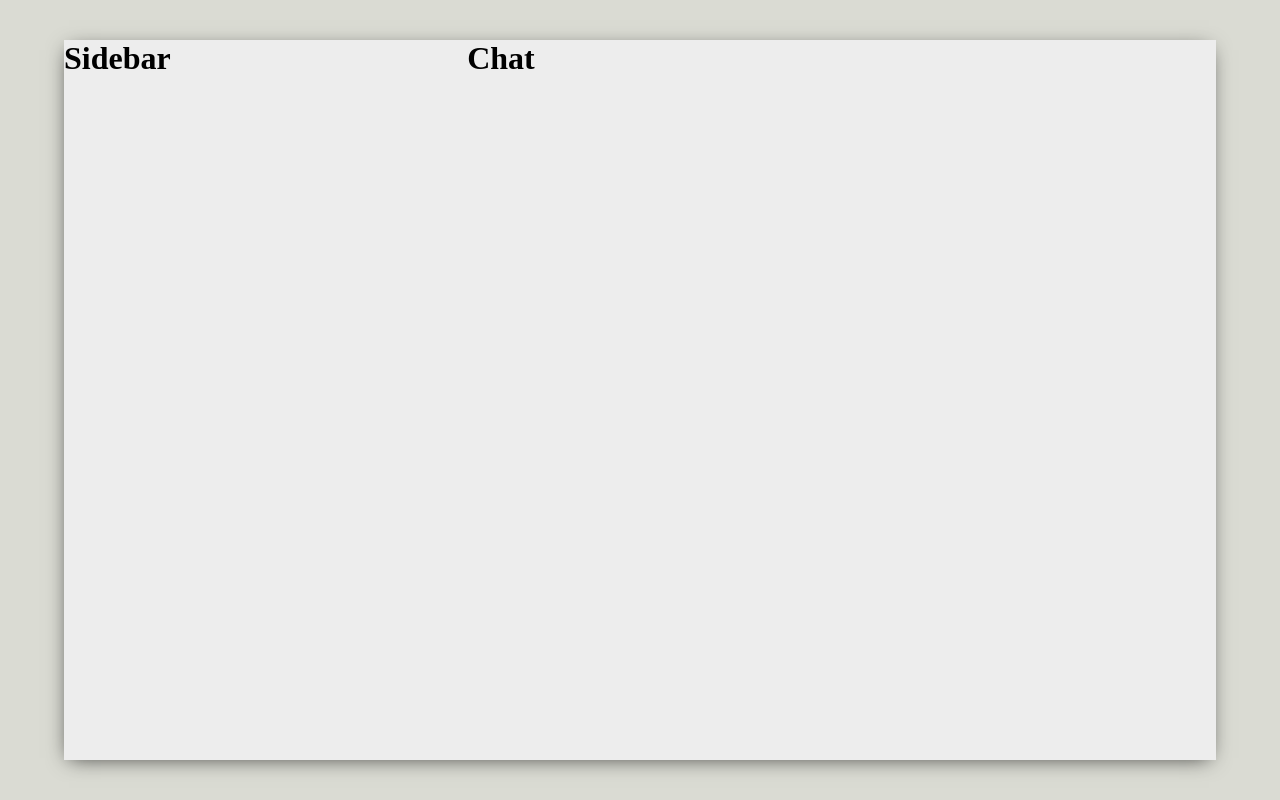
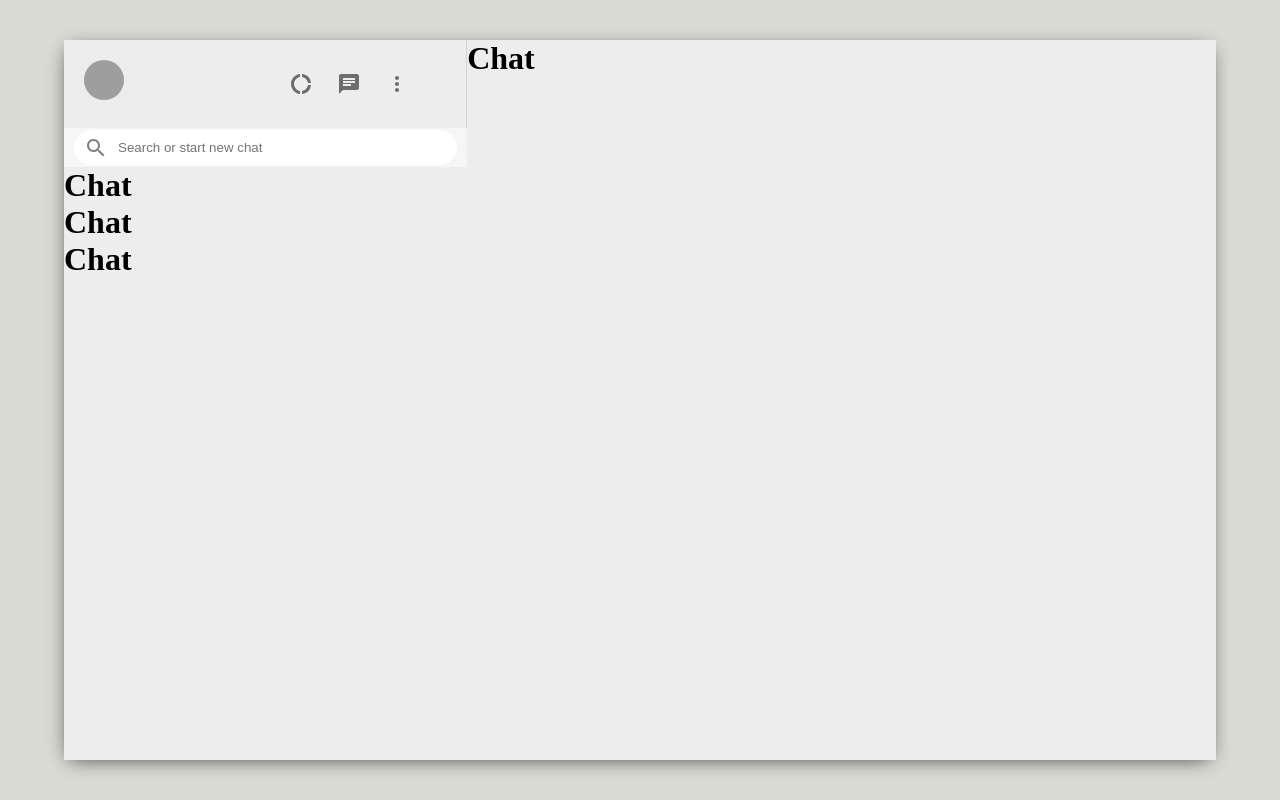
Before and after one commit to KingLouie1994/WhatsApp-MERN-Frontend, a React (Create React App) app: page / in a window 1280 px wide. Built offline with nearby package versions, Linux system fonts and the light colour scheme; grey boxes are pictures that could not be loaded.

Commit message:
basic components of sidebar created

```diff
--- a/package.json
+++ b/package.json
@@ -3,6 +3,8 @@
   "version": "0.1.0",
   "private": true,
   "dependencies": {
+    "@material-ui/core": "^4.11.3",
+    "@material-ui/icons": "^4.11.2",
     "@testing-library/jest-dom": "^5.11.9",
     "@testing-library/react": "^11.2.5",
     "@testing-library/user-event": "^12.8.1",
--- a/src/components/Sidebar.js
+++ b/src/components/Sidebar.js
@@ -1,19 +1,100 @@
+// Imports of components
+import { Avatar, IconButton } from "@material-ui/core";
+import SidebarChat from "./SidebarChat";
+
+// Imports of icons
+import DonutLargeIcon from "@material-ui/icons/DonutLarge";
+import ChatIcon from "@material-ui/icons/Chat";
+import MoreVertIcon from "@material-ui/icons/MoreVert";
+import SearchIcon from "@material-ui/icons/Search";
+
 // Imports for styling
 import styled from "styled-components";
 
 const Sidebar = () => {
   return (
     <StyledSidebar>
-      <h1>Sidebar</h1>
+      <SidebarHeader>
+        <Avatar src="https://avatars.githubusercontent.com/u/53607532?s=400&u=4198dc59a06dea2c75aa80b3ed88cbaa2bfc8715&v=4" />
+        <SidebarHeaderRight>
+          <IconButton>
+            <DonutLargeIcon />
+          </IconButton>
+          <IconButton>
+            <ChatIcon />
+          </IconButton>
+          <IconButton>
+            <MoreVertIcon />
+          </IconButton>
+        </SidebarHeaderRight>
+      </SidebarHeader>
+      <SidebarSearch>
+        <SidebarSearchContainer>
+          <SearchIcon />
+          <input type="text" placeholder="Search or start new chat" />
+        </SidebarSearchContainer>
+      </SidebarSearch>
+      <SidebarChats>
+        <SidebarChat />
+        <SidebarChat />
+        <SidebarChat />
+      </SidebarChats>
     </StyledSidebar>
   );
 };
 
 // Styled Components
 const StyledSidebar = styled.div`
-    display: flex;
-    flex-direction: column;
-    flex: 0.35;
+  display: flex;
+  flex-direction: column;
+  flex: 0.35;
 `;
 
+const SidebarHeader = styled.div`
+  display: flex;
+  justify-content: space-between;
+  padding: 20px;
+  border-right: 1px solid lightgray;
+`;
+
+const SidebarHeaderRight = styled.div`
+  min-width: 10vw;
+  display: flex;
+  align-items: center;
+  justify-content: space-between;
+  margin-right: 2vw;
+  .MuiSvgIcon-root {
+    font-size: 24px !important;
+  }
+`;
+
+const SidebarSearch = styled.div`
+  height: 39px;
+  display: flex;
+  align-items: center;
+  padding: 10px;
+  background-color: #f6f6f6;
+`;
+
+const SidebarSearchContainer = styled.div`
+  width: 100%;
+  height: 35px;
+  display: flex;
+  align-items: center;
+  padding: 10px;
+  background-color: white;
+  border-radius: 20px;
+  .MuiSvgIcon-root {
+    color: grey;
+  }
+  input {
+    width: 100%;
+    border: none;
+    margin-left: 10px;
+    outline-width: 0;
+  }
+`;
+
+const SidebarChats = styled.div``;
+
 export default Sidebar;
--- /dev/null
+++ b/src/components/SidebarChat.js
@@ -0,0 +1,15 @@
+// Imports for styling
+import styled from "styled-components";
+
+const SidebarChat = () => {
+  return (
+    <div>
+      <h1>Chat</h1>
+    </div>
+  );
+};
+
+// Styled Components
+const StyledSidebarChat = styled.div``;
+
+export default SidebarChat;
```
Also changed, not shown: 1 other file (tests, documents, lock files or other folders).
